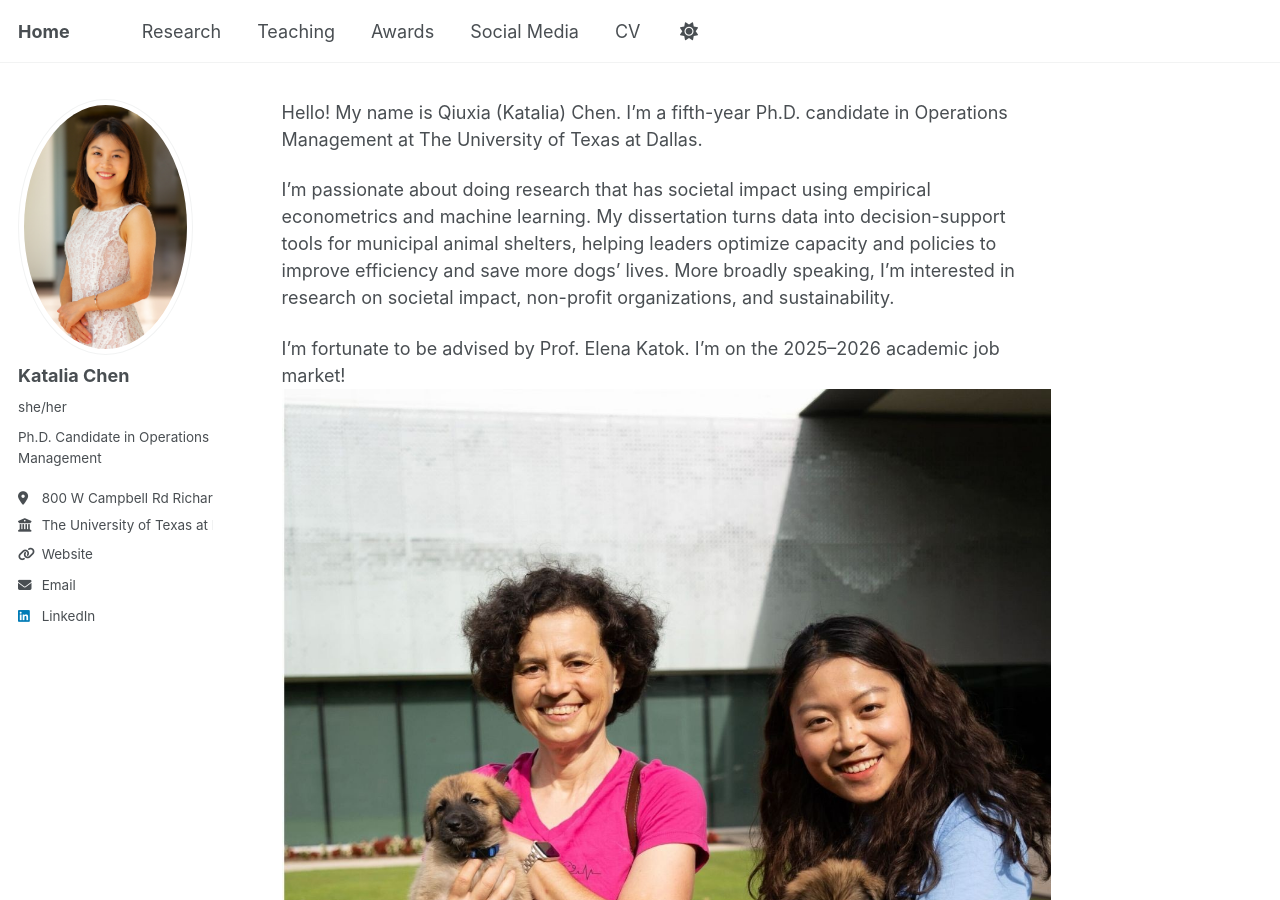
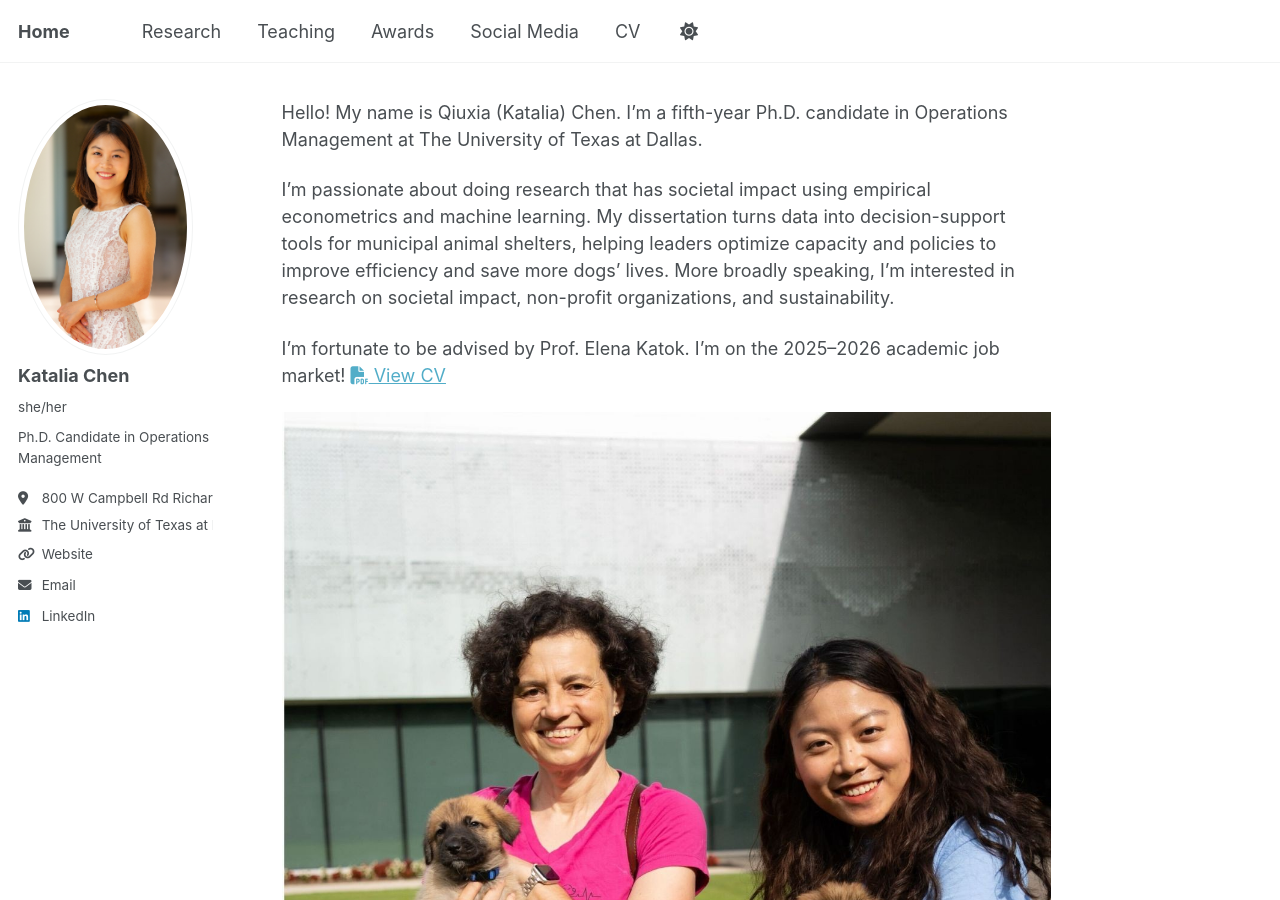
Before and after one commit to qxc2/kataliachen, a Jekyll site: the page built from _pages/about.md, in a window 1280 px wide and 900 px high. Built offline with Jekyll 4.4.1, drawn with Linux system fonts in a browser that asks for light colours; a script that is not in the unit is left out.

Commit message:
Update about.md

```diff
--- a/_pages/about.md
+++ b/_pages/about.md
@@ -11,4 +11,8 @@ Hello! My name is Qiuxia (Katalia) Chen. I’m a fifth-year Ph.D. candidate in O
 I’m passionate about doing research that has societal impact using empirical econometrics and machine learning. My dissertation turns data into decision-support tools for municipal animal shelters, helping leaders optimize capacity and policies to improve efficiency and save more dogs’ lives. More broadly speaking, I’m interested in research on societal impact, non-profit organizations, and sustainability.
 
 I’m fortunate to be advised by Prof. Elena Katok. I’m on the 2025–2026 academic job market!
+<a href="/files/cv.pdf" target="_blank" class="cv-link">
+  <i class="fas fa-file-pdf"></i> View CV
+</a>
+
 ![Teaching session]({{ site.baseurl }}/images/front.jpg)
```
